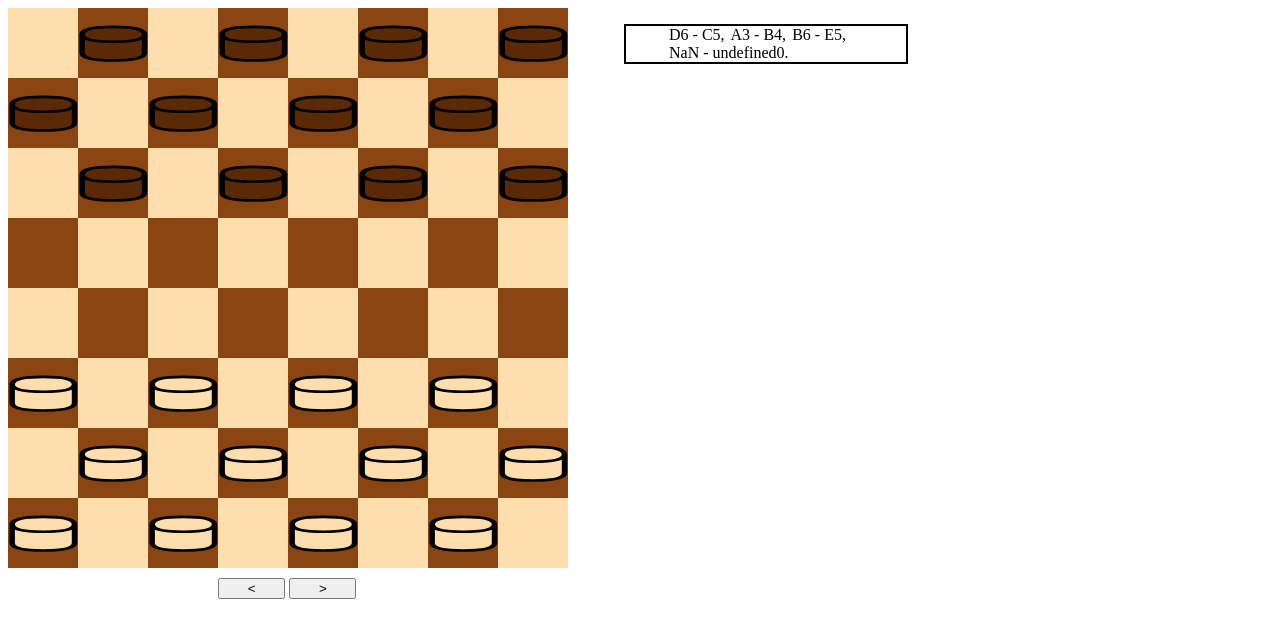
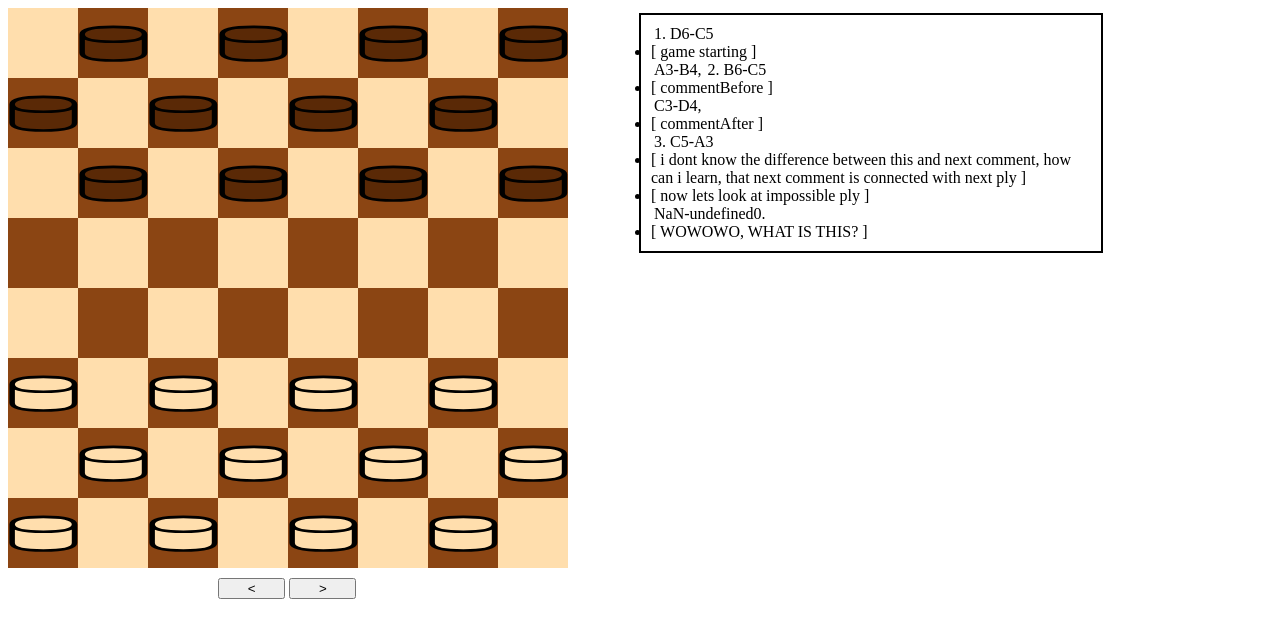
Before and after one commit to VittalQSC/draughts-backbone, a plain HTML site: page backbone_draughts/src/index.html in a window 1280 px wide. Drawn offline with Linux system fonts and the light colour scheme.

Commit message:
comments adding

```diff
--- a/backbone_draughts/src/css/style.css
+++ b/backbone_draughts/src/css/style.css
@@ -1,5 +1,5 @@
 #draughts-board-demonstration {
-	width: 900px;
+	width: 1100px;
 }
 
 #game-player {
@@ -13,7 +13,9 @@
 
 #game-steps {
 	float: right;
-	width: 240px;
+	padding: 10px;
+	margin: 5px;
+	width: 440px;
 	border: 2px solid black;
 }
 
--- a/backbone_draughts/src/js/main.js
+++ b/backbone_draughts/src/js/main.js
@@ -9,9 +9,9 @@ $(function(){
     App.Models.PlyDTO  = Backbone.Model.extend({
         default: {
             index: 1,
-            commentBefore: 'commentBefore',
-            commentAfter: 'commentAfter',
-            rate: 'rate',
+            commentBefore: undefined,
+            commentAfter: undefined,
+            rate: undefined,
             whiteSide: true,
             from: 22,
             to: 18,
@@ -37,9 +37,6 @@ $(function(){
 
             this.collection.add(new App.Models.PlyDTO({
                 index: 1,
-                commentBefore: 'commentBefore',
-                commentAfter: 'commentAfter',
-                rate: 'rate',
                 whiteSide: true,
                 from: 22,
                 to: 18,
@@ -53,10 +50,9 @@ $(function(){
             }));
             this.collection.add(new App.Models.PlyDTO({
                 index: 2,
-                commentBefore: 'commentBefore',
-                commentAfter: 'commentAfter',
+                commentBefore: 'game starting',
                 rate: 'rate',
-                whiteSide: true,
+                whiteSide: false,
                 from: 9,
                 to: 13,
                 position: {
@@ -69,12 +65,9 @@ $(function(){
             }));
             this.collection.add(new App.Models.PlyDTO({
                 index: 3,
-                commentBefore: 'commentBefore',
-                commentAfter: 'commentAfter',
-                rate: 'rate',
-                whiteSide: false,
+                whiteSide: true,
                 from: 21,
-                to: 19,
+                to: 18,
                 position: {
                     whites: [1,2,3,4,5,6,7,8,13,10,11,12],
                     whiteKings: [],
@@ -87,6 +80,38 @@ $(function(){
                 index: 4,
                 commentBefore: 'commentBefore',
                 commentAfter: 'commentAfter',
+                rate: 'rate',
+                whiteSide: false,
+                from: 10,
+                to: 14,
+                position: {
+                    whites: [1,2,3,4,5,6,7,8,13,14,11,12],
+                    whiteKings: [],
+                    blacks: [32,31,30,29,28,27,26,25,24,23,22,18],
+                    blackKings: []
+                },
+                alternatives: []
+            }));
+            this.collection.add(new App.Models.PlyDTO({
+                index: 5,
+                commentAfter: 'i dont know the difference between this and next comment,' +
+                ' how can i learn, that next comment is connected with next ply ',
+                rate: 'rate',
+                whiteSide: true,
+                from: 18,
+                to: 9,
+                position: {
+                    whites: [1,2,3,4,5,6,7,8,14,11,12],
+                    whiteKings: [],
+                    blacks: [32,31,30,29,28,27,26,25,24,23,22,9],
+                    blackKings: []
+                },
+                alternatives: []
+            }));
+            this.collection.add(new App.Models.PlyDTO({
+                index: 6,
+                commentBefore: 'now lets look at impossible ply',
+                commentAfter: 'WOWOWO, WHAT IS THIS?',
                 rate: 'rate',
                 whiteSide: false,
                 from: 0,
@@ -113,12 +138,27 @@ $(function(){
         },
         insertPlyIntoStepsSidebar: function (ply,sep) {
             var listEl = this.determineListEl(ply);
-            $('#game-steps').append('<li id="' + ply.index + '-step" class="list-element-ply">'+ listEl + sep +'</li>');
+            var stepNum = '';
+
+            if(ply.whiteSide) {
+                stepNum = Math.ceil(ply.index/2) + '. ';
+                sep = " ";
+            }
+
+            if(ply.commentBefore != undefined)
+                $('#game-steps').append('<li id="' + ply.index + '-commentBefore" class="list-element-comment">[ '
+                     + ply.commentBefore +' ]</li>');
+
+            $('#game-steps').append('<li id="' + ply.index + '-step" class="list-element-ply">'+ stepNum + listEl + sep +'</li>');
+
+            if(ply.commentAfter != undefined)
+                $('#game-steps').append('<li id="' + ply.index + '-commentAfter" class="list-element-comment">[ '
+                     + ply.commentAfter +' ]</li>');
         },
         determineListEl: function (ply) {
             var from = this.convert10x10to8x8(ply.from);
             var to = this.convert10x10to8x8(ply.to);
-            return from.horizontalCoordinate + from.verticalCoordinate + " - " + to.horizontalCoordinate + to.verticalCoordinate;
+            return from.horizontalCoordinate + from.verticalCoordinate + "-" + to.horizontalCoordinate + to.verticalCoordinate;
         },
         convert10x10to8x8: function (coordinate10x10) {
             //hor array just a wow mind games 9k
```
